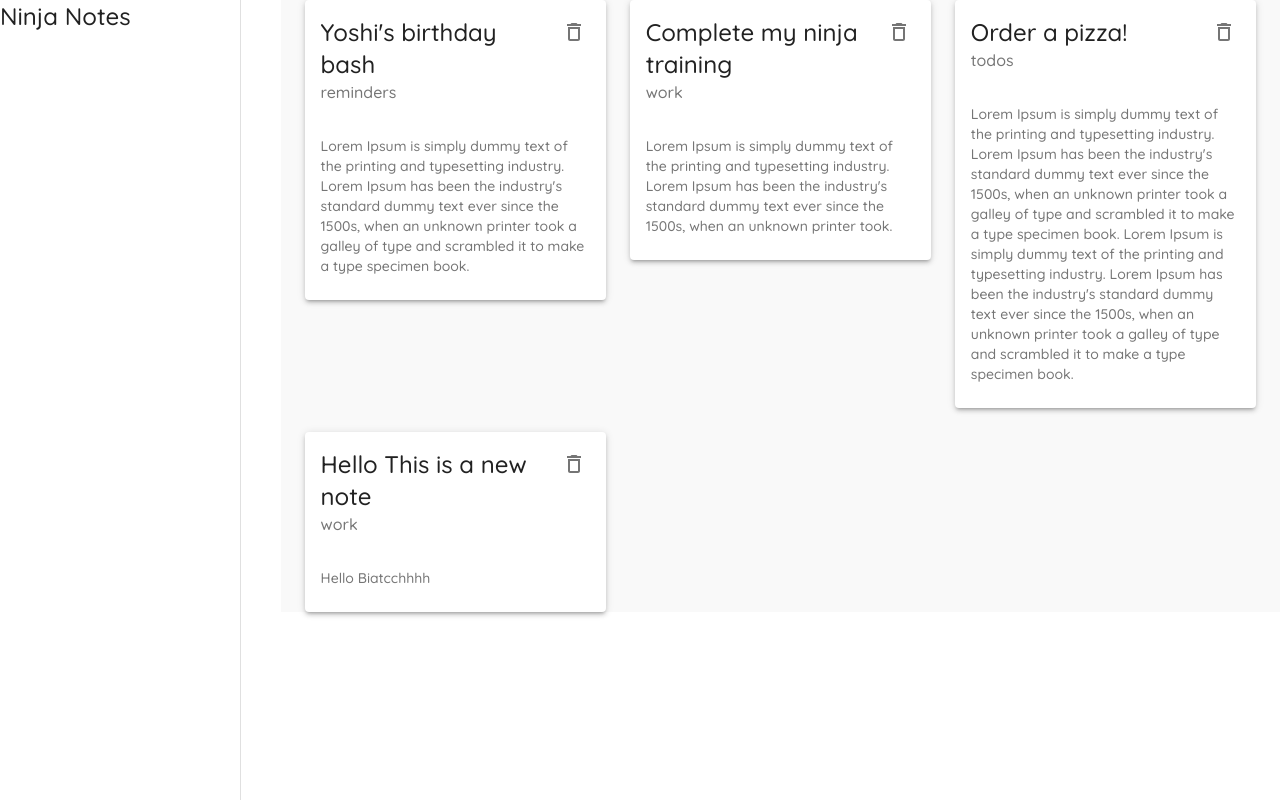
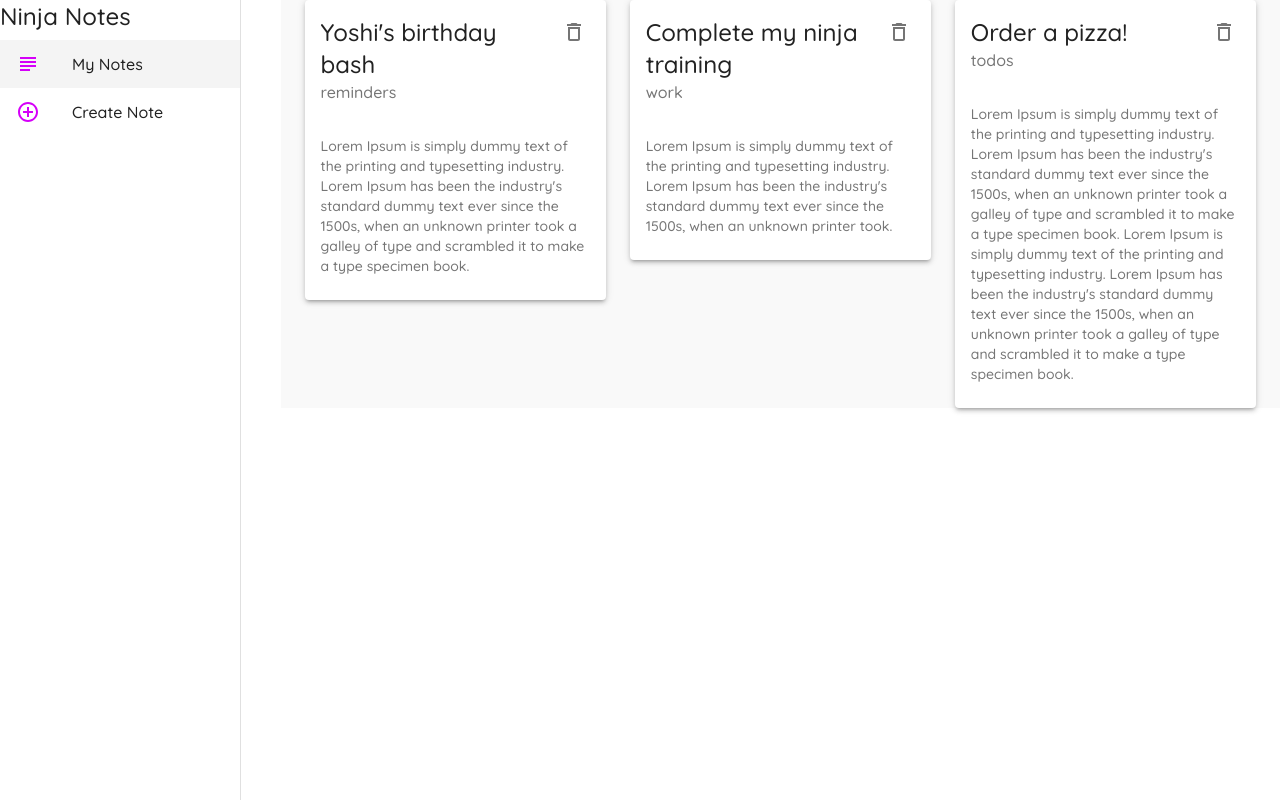
Before and after one commit to synerjay/notes-app, a React (Create React App) app: page / in a window 1280 px wide. Built offline with nearby package versions, Linux system fonts and the light colour scheme; data requests are answered from the project's data file.

Commit message:
Added Links to Drawer component

```diff
--- a/data/db.json
+++ b/data/db.json
@@ -17,12 +17,6 @@
       "details": "Lorem Ipsum is simply dummy text of the printing and typesetting industry. Lorem Ipsum has been the industry's standard dummy text ever since the 1500s, when an unknown printer took a galley of type and scrambled it to make a type specimen book.\nLorem Ipsum is simply dummy text of the printing and typesetting industry. Lorem Ipsum has been the industry's standard dummy text ever since the 1500s, when an unknown printer took a galley of type and scrambled it to make a type specimen book.",
       "category": "todos",
       "id": 3
-    },
-    {
-      "title": "Hello This is a new note",
-      "details": "Hello Biatcchhhh",
-      "category": "work",
-      "id": 4
     }
   ]
 }
--- a/src/components/Layout.js
+++ b/src/components/Layout.js
@@ -1,5 +1,15 @@
-import { Drawer, makeStyles, Typography } from '@material-ui/core';
+import {
+  Drawer,
+  List,
+  ListItem,
+  ListItemIcon,
+  ListItemText,
+  makeStyles,
+  Typography,
+} from '@material-ui/core';
+import { AddCircleOutlineOutlined, SubjectOutlined } from '@material-ui/icons';
 import React from 'react';
+import { useHistory, useLocation } from 'react-router';
 
 const drawerWidth = 240;
 
@@ -17,10 +27,28 @@
   drawerPaper: {
     width: drawerWidth,
   },
+  active: {
+    background: '#f4f4f4',
+  },
 });
 
 const Layout = ({ children }) => {
   const classes = useStyles();
+  const history = useHistory(); // this hook with .push method redirects user to another path -- similar to Link component or hyperlinks
+  const location = useLocation(); // this hook with .pathname method tells the current path of the user
+
+  const menuItems = [
+    {
+      text: 'My Notes',
+      icon: <SubjectOutlined color='secondary' />,
+      path: '/',
+    },
+    {
+      text: 'Create Note',
+      icon: <AddCircleOutlineOutlined color='secondary' />,
+      path: '/create',
+    },
+  ];
 
   return (
     <div className={classes.root}>
@@ -41,6 +69,19 @@
         </div>
 
         {/* Links/List section */}
+        <List>
+          {menuItems.map((item) => (
+            <ListItem
+              button
+              key={item.text}
+              onClick={() => history.push(item.path)}
+              className={location.pathname == item.path ? classes.active : null}
+            >
+              <ListItemIcon>{item.icon}</ListItemIcon>
+              <ListItemText primary={item.text} />
+            </ListItem>
+          ))}
+        </List>
       </Drawer>
       <div className={classes.page}>{children} </div>
     </div>
```
